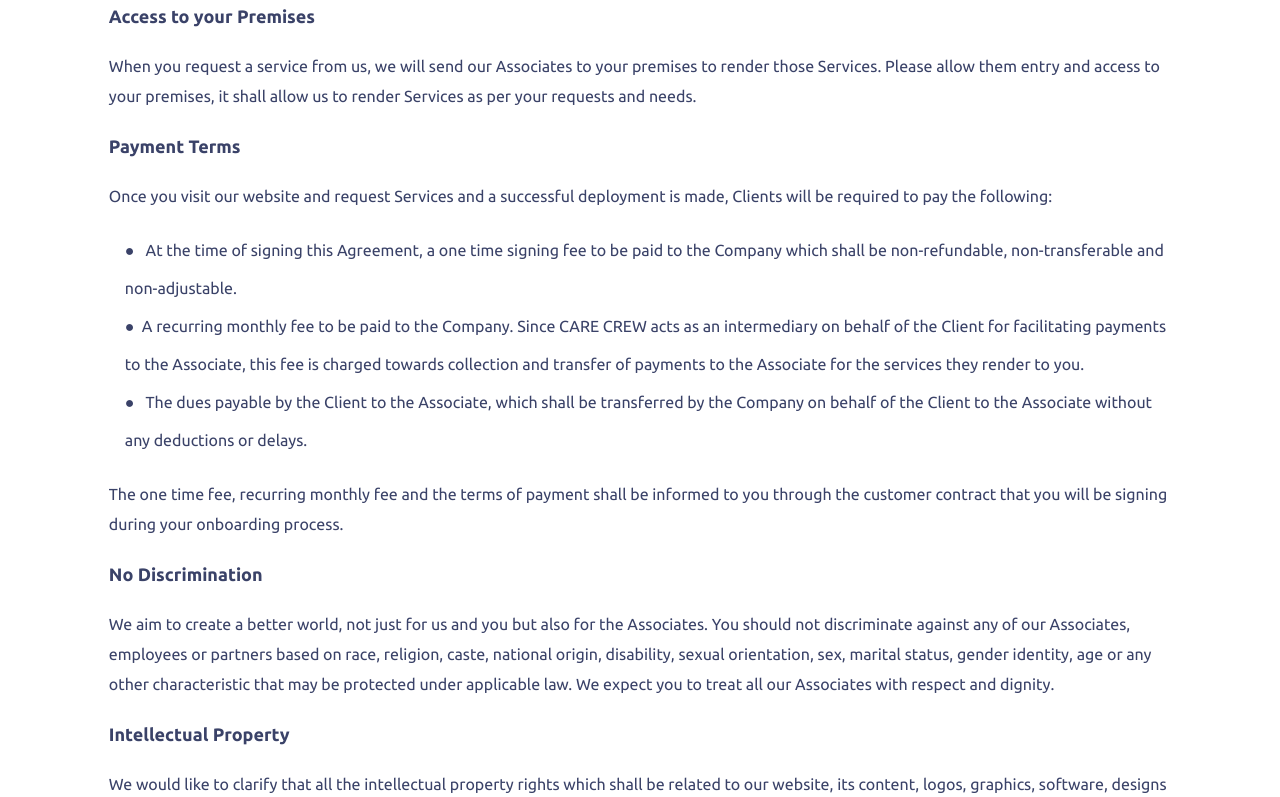
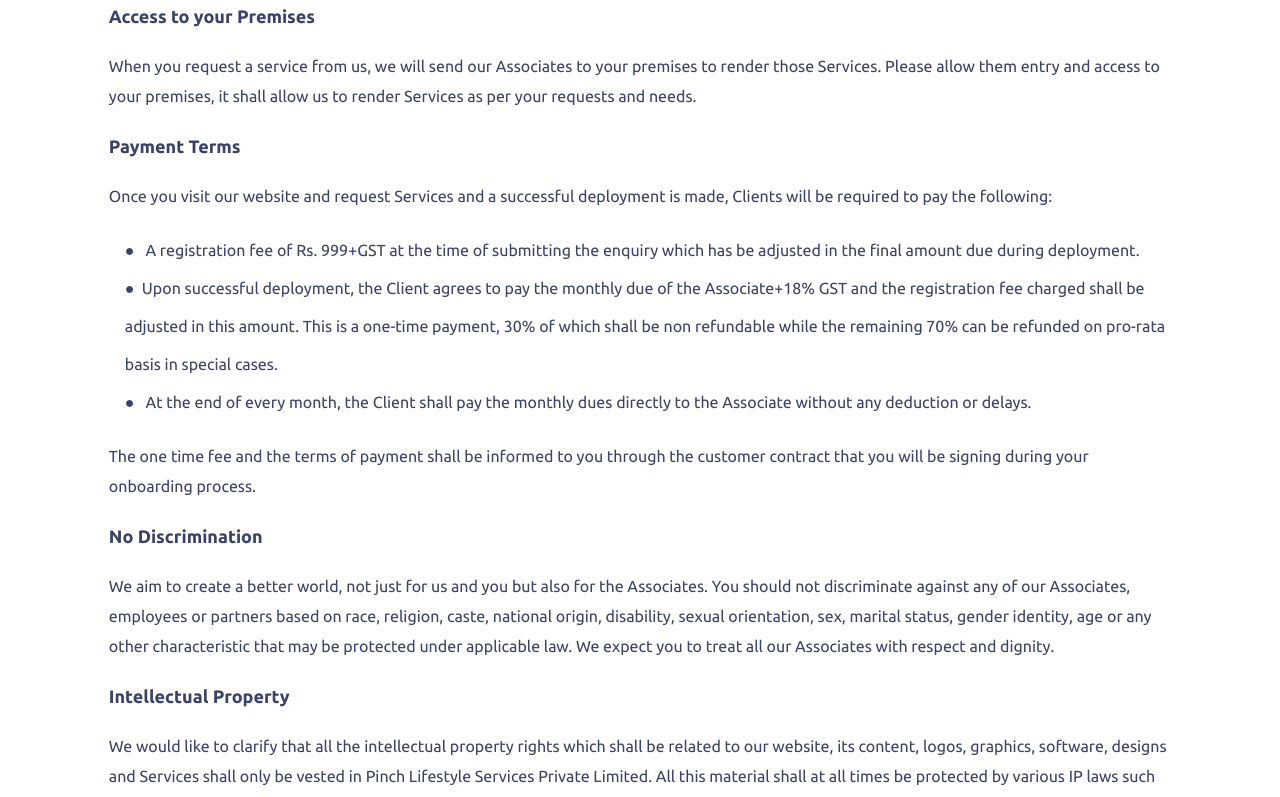
Before and after one commit to shubham78640/CareCrew2.O, a React (Create React App) app in the folder carecrew/: page /termsofuse in a window 1280 px wide. Shown: the part 1882-2679 px from the top of the page. Built offline with nearby package versions, Linux system fonts and the light colour scheme.

Commit message:
update 27 march Content Accoring Rituja

```diff
--- a/carecrew/src/Pages/How_does_it_work/WorkProcess.js
+++ b/carecrew/src/Pages/How_does_it_work/WorkProcess.js
@@ -167,8 +167,10 @@
           >
             <Box>
               <Pricing
-                pricing_Heading="No Registration Fee"
-             pricing_Content="No charges for registration. Submit your request for a Help without paying any fee upfront."
+                pricing_Heading="Registration Fee"
+             pricing_Content="Rs.999+GST | While submitting your enquiry.
+             The full amount shall be adjusted in the final sourcing fee during deployment.
+             "
               />
             </Box>
             <Box sx={{marginTop:{sm:"0px", xs:"10%"}}}>
@@ -223,7 +225,7 @@
                 Expend_Value={expanded === "panel1"}
                 newchnage={handleChange("panel1")}
                 Accordion_Heading="Do I need to pay any upfront charges before hiring somebody from CARE CREW?"
-                Accordion_Content="No, we don’t charge any registration fee or commission before deployment of your Associate at your place. Once we find a candidate for you, you can take a 3 day trial. Post the trial, you pay us the Associate’s one month salary + 18% GST upfront to sign a contract with us and get your Associate deployed. Of this amount, 30% is non-refundable and non-returnable. The remaining 70% is eligible for refund in special cases."
+                Accordion_Content="We charge a nominal registration fee of Rs. 999+GST while submitting the enquiry which shall be adjusted fully in our service charge while deployment. Once we find a candidate for you, you can take a 3 day trial. Post the trial, you pay us the Associate’s one month salary + 18% GST upfront to sign a contract with us and get your Associate deployed."
               />
               <AccordionComponent
                 Expend_Value={expanded === "panel2"}
@@ -261,6 +263,13 @@
                 newchnage={handleChange("panel7")}
                 Accordion_Heading="Do you offer replacements if the help quits?"
                 Accordion_Content="Yes, we do. While we wish for everything to be frictionless & train our Associates continually in a manner that they serve you professionally, we do offer replacements for up to a period of 6 months should such situations arise. Whenever you raise a replacement request, we shall take up to 5 days to share a candidate’s profile. If you are not happy with the candidate shared, we shall source further profiles up to a maximum of 3 profiles. We will need up to 5 days to share any new profile."
+              />
+
+               <AccordionComponent
+                Expend_Value={expanded === "panel15"}
+                newchnage={handleChange("panel15")}
+                Accordion_Heading="What do I get in the registration fee that I am paying?"
+                Accordion_Content="We will share up to 3 profiles with you matching your requirement. The first profile shall be shared with you within the first 24-72 hours. Once you find your right Associate, this amount shall be adjusted in our service fee. In case we fail to provide you with a profile within the first 72 hours, you shall get the entire registration fee refunded. "
               />
             </Box>
             <Box
--- a/carecrew/src/Pages/Privacy Policy/TermsofUse.js
+++ b/carecrew/src/Pages/Privacy Policy/TermsofUse.js
@@ -22,7 +22,7 @@
           TERMS & CONDITIONS
         </Box>
         <Box sx={{ fontWeight: "600", fontSize: "18px" }}>
-          Updated on: 21-Sep-2022
+          Updated on: 27-March-2023
         </Box>
         <Box>
           To govern the access and use of this website and Services by you, we
@@ -161,33 +161,24 @@
         </Box>
         <Box sx={{ fontWeight: "600", fontSize: "18px" }}>Payment Terms</Box>
         <Box>
-          Once you visit our website and request Services and a successful
-          deployment is made, Clients will be required to pay the following:{" "}
+        Once you visit our website and request Services and a successful deployment is made, Clients will be required to pay the following:{" "}
         </Box>
         <Box pl={2} sx={{ lineHeight: "38px" }}>
           <Box>
             {" "}
-            ● &nbsp; At the time of signing this Agreement, a one time signing
-            fee to be paid to the Company which shall be non-refundable,
-            non-transferable and non-adjustable.
+            ● &nbsp; A registration fee of Rs. 999+GST at the time of submitting the enquiry which has be adjusted in the final amount due during deployment.
           </Box>
           <Box>
             {" "}
-            ● &nbsp;A recurring monthly fee to be paid to the Company. Since
-            CARE CREW acts as an intermediary on behalf of the Client for
-            facilitating payments to the Associate, this fee is charged towards
-            collection and transfer of payments to the Associate for the
-            services they render to you.
+            ● &nbsp;Upon successful deployment, the Client agrees to pay the monthly due of the Associate+18% GST and the registration fee charged shall be  adjusted in this   amount. This is a one-time payment, 30% of which shall be non refundable while the remaining 70% can be refunded on pro-rata basis in special cases.
           </Box>
           <Box>
             {" "}
-            ● &nbsp; The dues payable by the Client to the Associate, which
-            shall be transferred by the Company on behalf of the Client to the
-            Associate without any deductions or delays.
+            ● &nbsp; At the end of every month, the Client shall pay the monthly dues directly to the Associate without any deduction or delays.
           </Box>
         </Box>
         <Box>
-          The one time fee, recurring monthly fee and the terms of payment shall
+          The one time fee and the terms of payment shall
           be informed to you through the customer contract that you will be
           signing during your onboarding process.
         </Box>
--- a/carecrew/src/components/Crousel/HomeCrousel.js
+++ b/carecrew/src/components/Crousel/HomeCrousel.js
@@ -35,7 +35,7 @@
               <Box mt={1} sx={{display:"grid", justifyContent:"left",alignItems:"center", lineHeight:{ sm: "20px", xs: "10px" }, marginBottom:{sm:31, xs:0}}} >
                 <P sx={{fontWeight:{ sm: "600", xs: "500" },width:"100%", fontSize:{ sm: "23px", xs: "14px" }}}>&#x2714; Professional Training.</P>
                 <P sx={{fontWeight:{ sm: "600", xs: "500" },width:"100%", fontSize:{ sm: "23px", xs: "14px" }}}>&#x2714; Unlimited Replacements.</P>
-                <P sx={{fontWeight:{ sm: "600", xs: "500" },width:"100%", fontSize:{ sm: "23px", xs: "14px" }}}>&#x2714; Zero Registration Fee.</P>
+                {/* <P sx={{fontWeight:{ sm: "600", xs: "500" },width:"100%", fontSize:{ sm: "23px", xs: "14px" }}}>&#x2714; Zero Registration Fee.</P> */}
               </Box>
             </Carousel.Caption>
           </Carousel.Item>
--- a/carecrew/src/components/Home/Weprovide.js
+++ b/carecrew/src/components/Home/Weprovide.js
@@ -90,7 +90,7 @@
               </Box>
             </Box>
 
-            <Box>
+            {/* <Box>
               <Box display={"flex"} gap={1}>
                 <DoneOutlineIcon
                   sx={{ color: "#72bf44", fontSize: "18px", mt: "7px" }}
@@ -104,7 +104,7 @@
                   </Typography>
                 </Box>
               </Box>
-            </Box>
+            </Box> */}
 
             <Box>
               <Box display={"flex"} gap={1}>
--- a/carecrew/src/components/HomePageComponents/AskedQuestions.js
+++ b/carecrew/src/components/HomePageComponents/AskedQuestions.js
@@ -60,7 +60,7 @@
             Expend_Value={expanded === "panel3"}
             newchnage={handleChange("panel3")}
             Accordion_Heading=" Do I need to pay any upfront charges before hiring somebody from CARE CREW?"
-            Accordion_Content="No, we don’t charge any registration fee or commission before deployment of your Associate at your place. Once we find a candidate for you, you can take a 3 day trial. Post the trial, you pay us the Associate’s one month salary + 18% GST upfront to sign a contract with us and get your Associate deployed."
+            Accordion_Content="We charge a nominal registration fee of Rs. 999+GST while submitting the enquiry which shall be adjusted fully in our service charge while deployment. Once we find a candidate for you, you can take a 3 day trial. Post the trial, you pay us the Associate’s one month salary + 18% GST upfront to sign a contract with us and get your Associate deployed."
           />
           <AccordionComponent
             Expend_Value={expanded === "panel4"}
```
